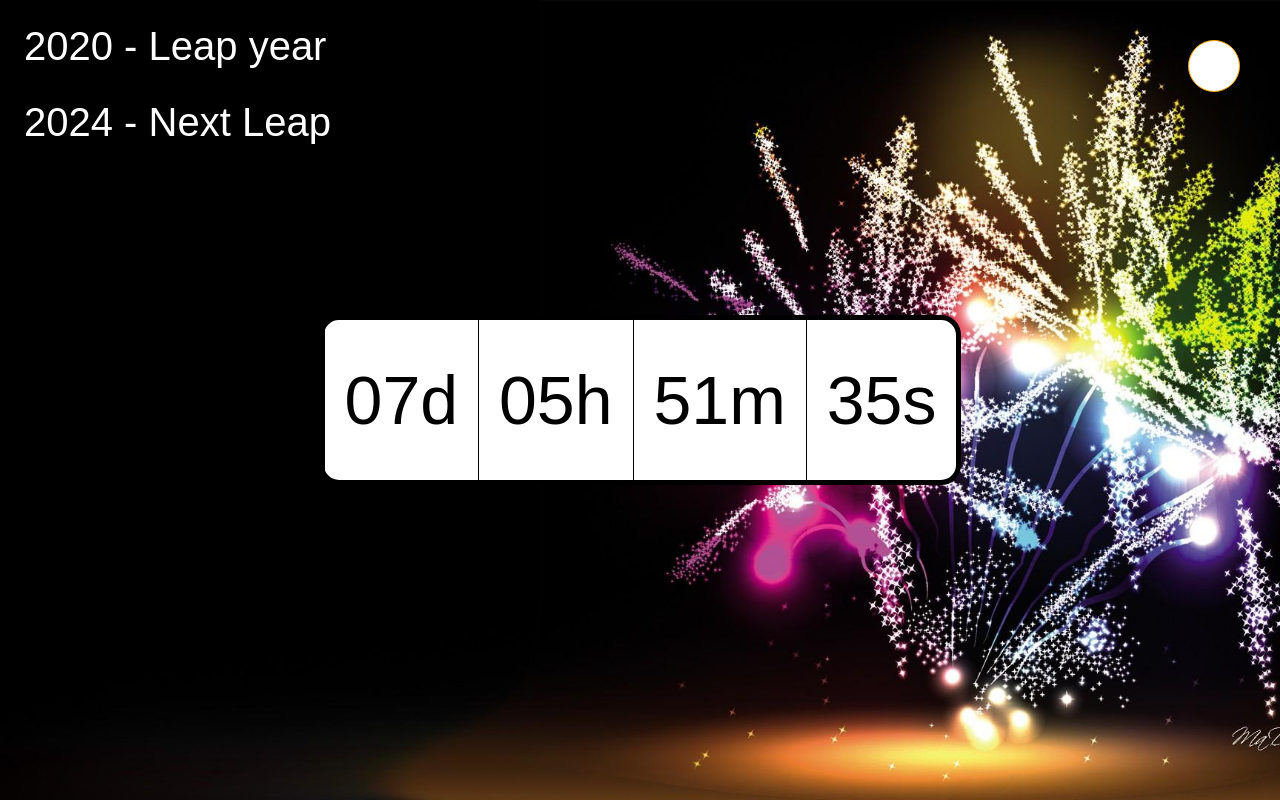
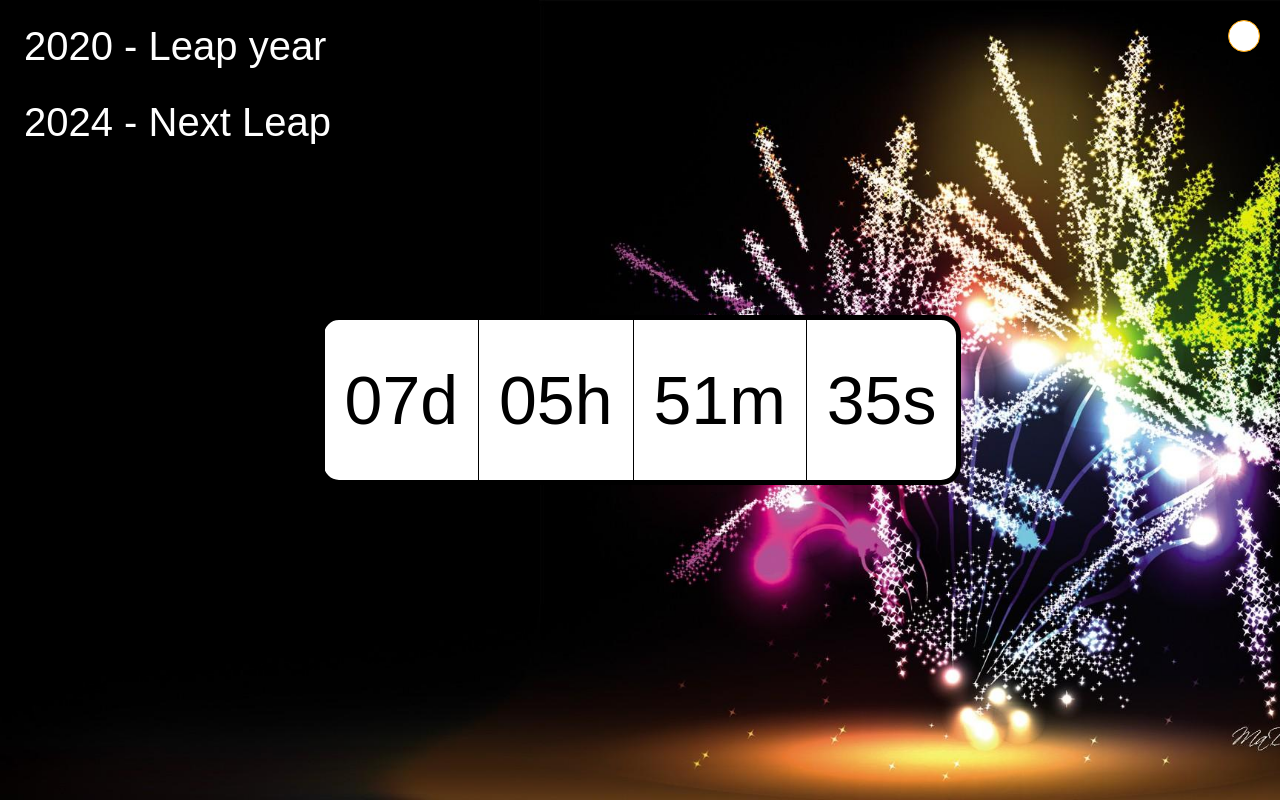
Before and after one commit to nemesisbest/newYearCountdown, a plain HTML site: page index.html in a window 1280 px wide. Drawn offline with Linux system fonts and the light colour scheme.

Commit message:
Update styles.css

```diff
--- a/css/styles.css
+++ b/css/styles.css
@@ -57,11 +57,11 @@ body{
 
 .goodbye {
     position: fixed;
-    right: 40px;
-    top: 40px;
+    right: 20px;
+    top: 20px;
     border-radius: 50%;
-    width: 50px;
-    height: 50px;
+    width: 30px;
+    height: 30px;
     background-color: white;
     border: 1px solid orange;
     z-index: 1;
```
